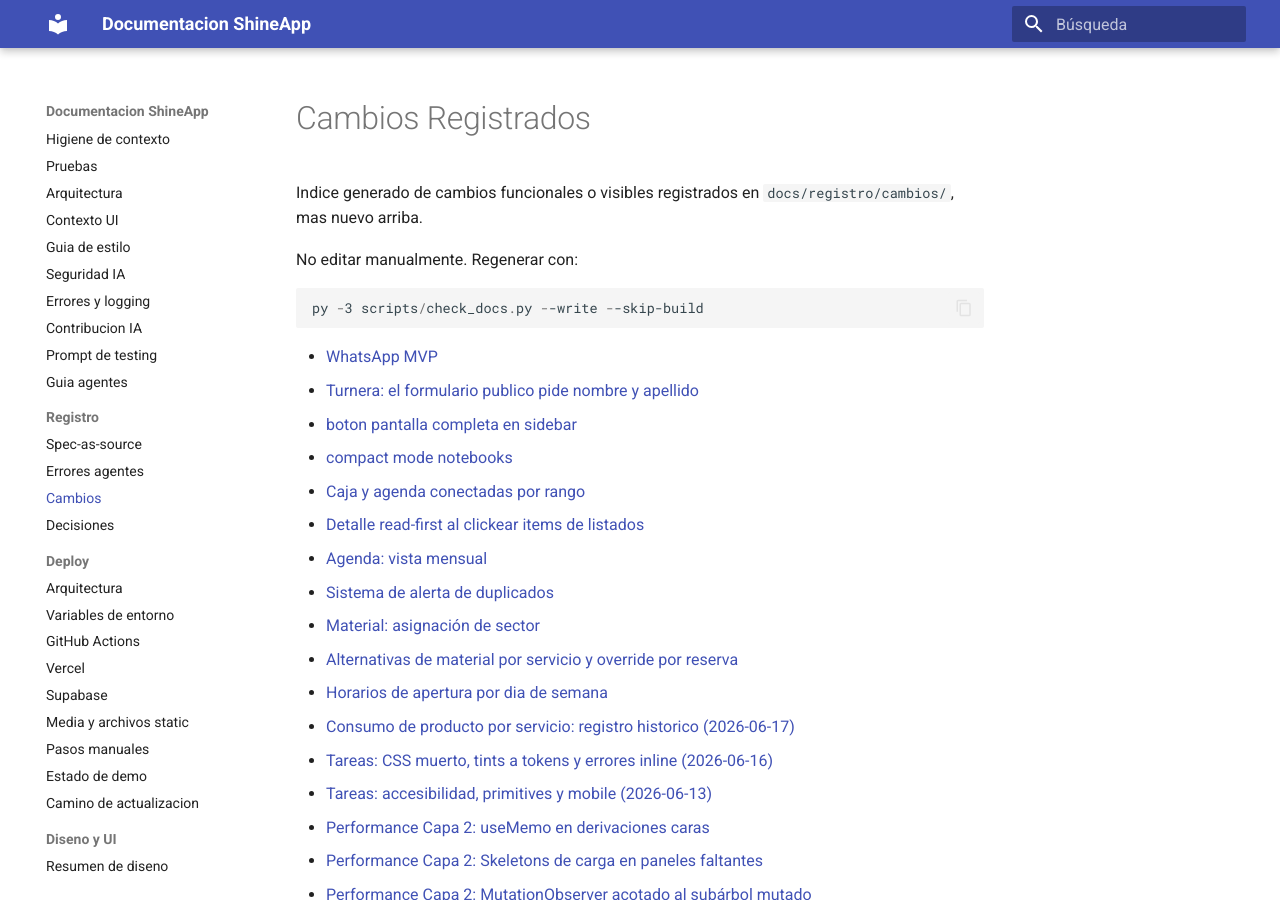
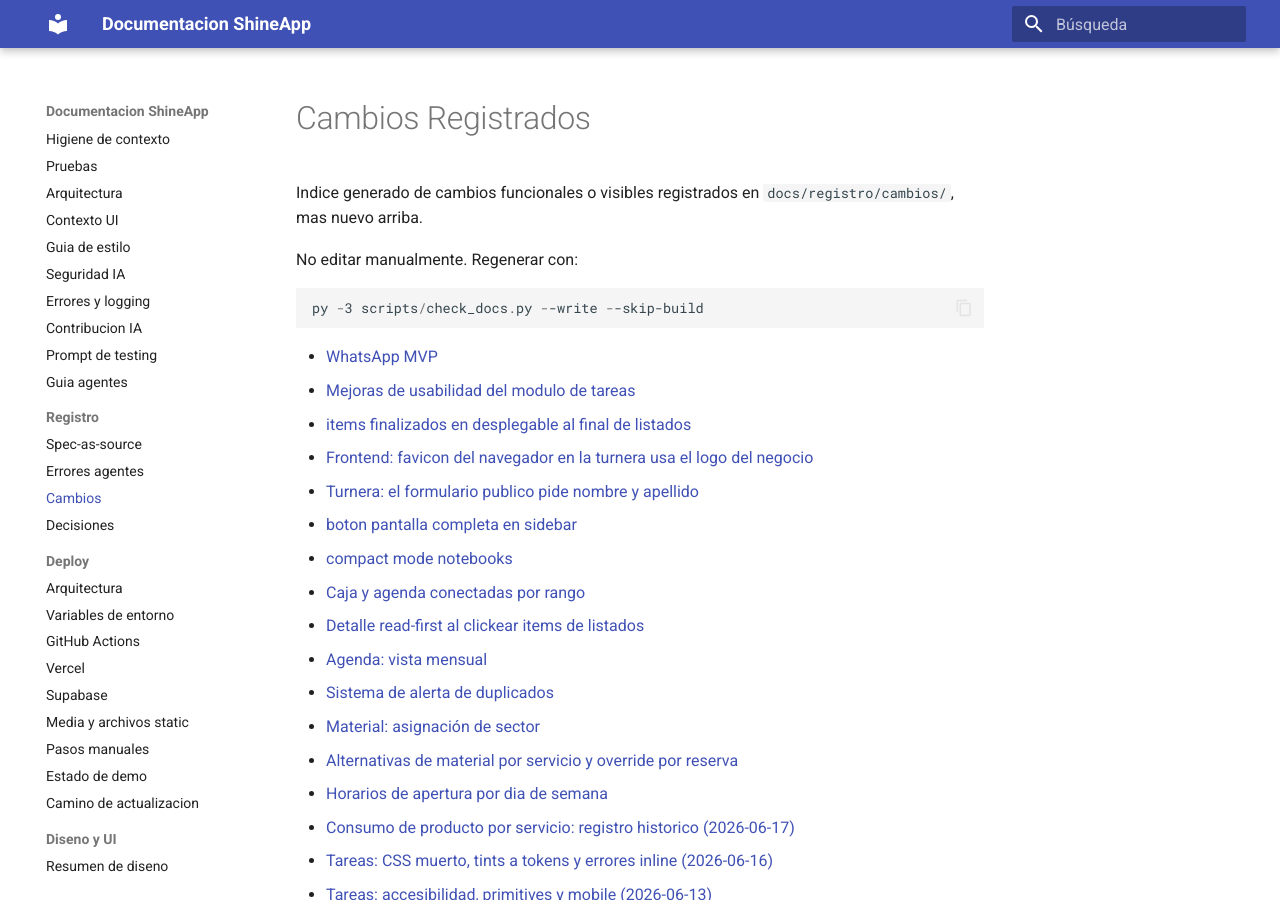
Before and after one commit to juanikitro/ShineApp, an MkDocs documentation site: the page built from docs/registro/cambios/index.md, in a window 1280 px wide and 900 px high. Built offline with MkDocs 1.6.1 and Material for MkDocs 9.7.7, drawn with Linux system fonts in a browser that asks for light colours.

Commit message:
docs(changelog): regenerate change index

````diff
--- a/docs/registro/cambios/index.md
+++ b/docs/registro/cambios/index.md
@@ -10,6 +10,9 @@ py -3 scripts/check_docs.py --write --skip-build
 ```
 
 - [WhatsApp MVP](2026-06-24-whatsapp-mvp.md)
+- [Mejoras de usabilidad del modulo de tareas](2026-06-24-tareas-usabilidad.md)
+- [items finalizados en desplegable al final de listados](2026-06-24-listados-finalizados-desplegable.md)
+- [Frontend: favicon del navegador en la turnera usa el logo del negocio](2026-06-24-favicon-turnera-logo-negocio.md)
 - [Turnera: el formulario publico pide nombre y apellido](2026-06-23-turnera-nombre-y-apellido.md)
 - [boton pantalla completa en sidebar](2026-06-23-sidebar-pantalla-completa.md)
 - [compact mode notebooks](2026-06-23-compact-mode-notebooks.md)
````
Also changed, not shown: CHANGELOG.md (+3 -0 lines).
